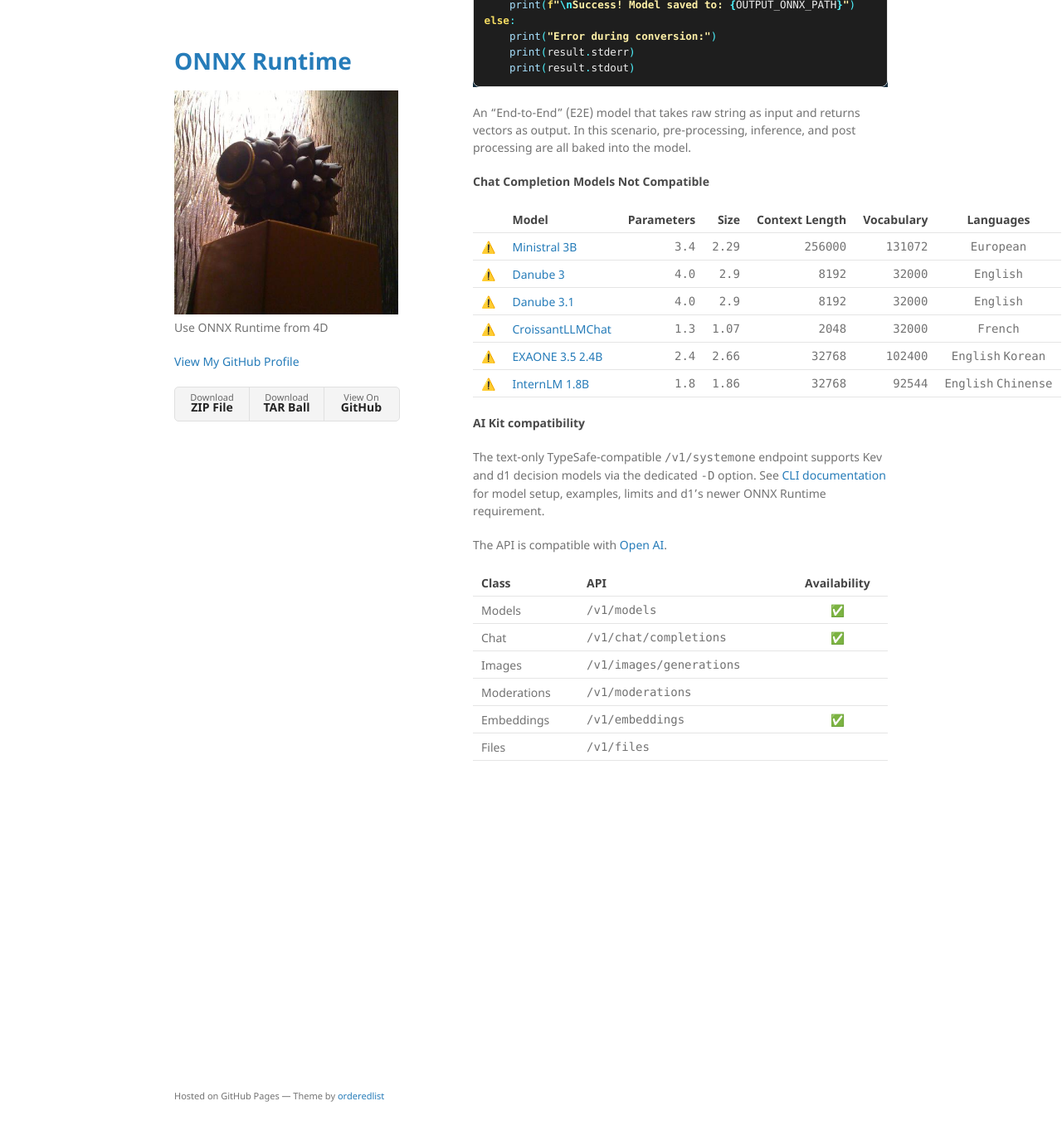
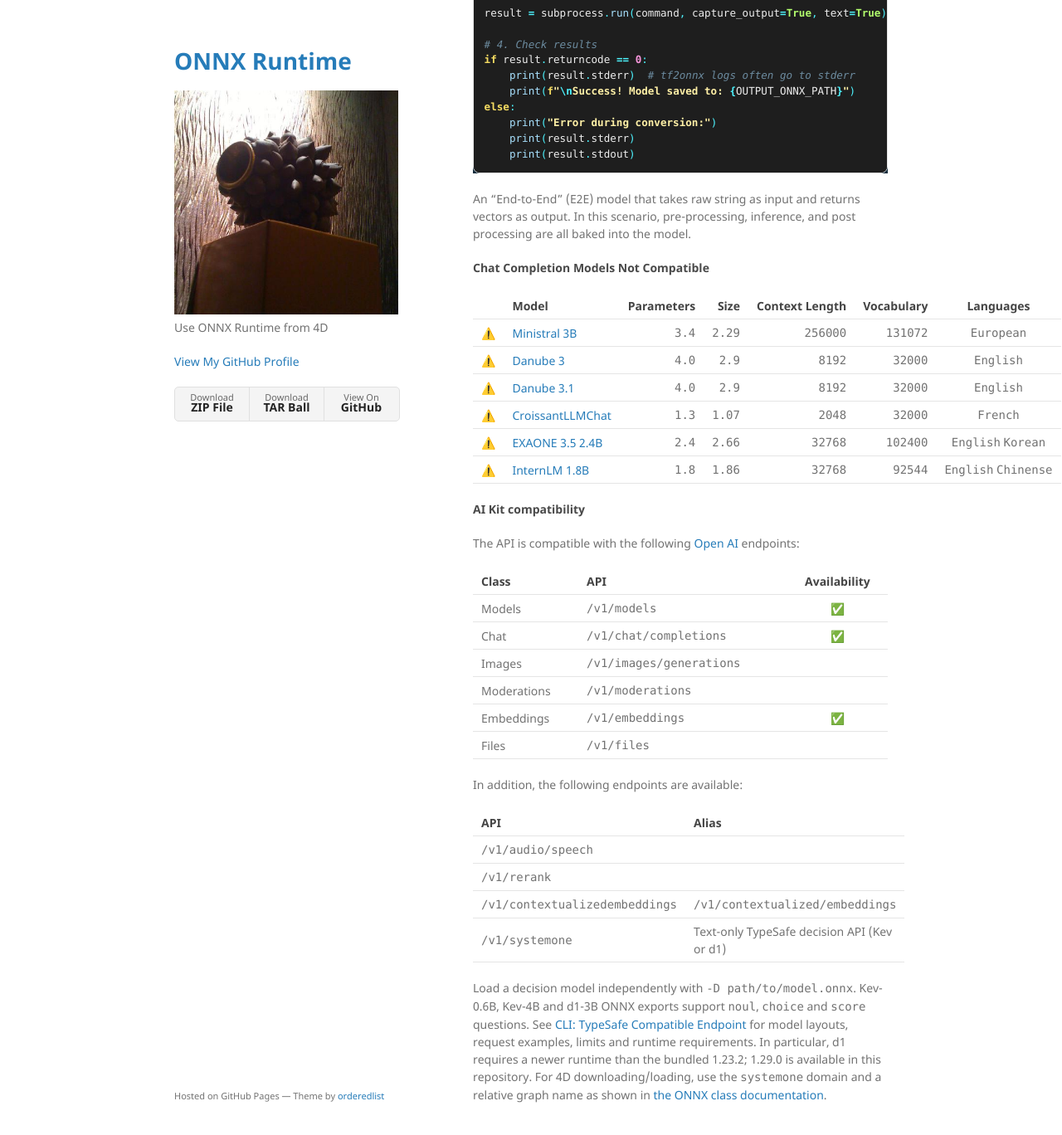
Before and after one commit to miyako/onnx-genai, a Jekyll site: the page built from index.md, in a window 1280 px wide and 1400 px high, scrolled down 6435 px. Shown: the top 1368 px of the window at 83% size. Built offline with Jekyll 4.4.1, drawn with Linux system fonts in a browser that asks for light colours; before the commit the page ends 7422 px from its top, so only the background shows below that; some of the changed text lies outside the part shown.

Commit message:
Sync index.md with README.md and fix 'compatible' typo
Co-authored-by: Copilot App <223556219+Copilot@users.noreply.github.com>

```diff
--- a/index.md
+++ b/index.md
@@ -14,6 +14,11 @@ layout: default
 [**ONNX** (Open Neural Network eXchange)](https://github.com/onnx/onnx) is an open-source standard to represent machine learning models. It allows models trained in one framework (e.g. PyTorch) to be used in another framework (e.g. TensorFlow) with native hardware acceleration (NVIDIA, AMD, Intel, Apple Silicon, Qualcomm).
 
 > The inference engine used in this component is configured to primarily run on CPU cores, for maximum compatibility.
+
+ONNX Runtime **1.29.0** is bundled for macOS universal and Windows x64/ARM64.
+The runtime's macOS deployment target is 13.3; other dependencies may require a
+newer macOS version. See [build instructions](build.md) for runtime provenance
+and replacement workflows.
 
 #### Quantisation
 
@@ -338,12 +343,7 @@ An "End-to-End" (E2E) model that takes raw string as input and returns vectors a
 
 #### AI Kit compatibility
 
-The text-only TypeSafe-compatible `/v1/systemone` endpoint supports Kev and d1
-decision models via the dedicated `-D` option. See
-[CLI documentation](CLI.md#typesafe-compatible-endpoint) for model setup, examples,
-limits and d1's newer ONNX Runtime requirement.
-
-The API is compatible with [Open AI](https://platform.openai.com/docs/api-reference/embeddings).
+The API is compatible with the following [Open AI](https://platform.openai.com/docs/api-reference/) endpoints:
 
 |Class|API|Availability|
 |-|-|:-:|
@@ -353,3 +353,20 @@ The API is compatible with [Open AI](https://platform.openai.com/docs/api-refere
 |Moderations|`/v1/moderations`||
 |Embeddings|`/v1/embeddings`|✅|
 |Files|`/v1/files`||
+
+In addition, the following endpoints are available:
+
+|API|Alias|
+|-|-|
+|`/v1/audio/speech`|
+|`/v1/rerank`||
+|`/v1/contextualizedembeddings`|`/v1/contextualized/embeddings`
+|`/v1/systemone`|Text-only TypeSafe decision API (Kev or d1)|
+
+Load a decision model independently with `-D path/to/model.onnx`. Kev-0.6B,
+Kev-4B and d1-3B ONNX exports support `noul`, `choice` and `score` questions.
+See [CLI: TypeSafe Compatible Endpoint](CLI.md#typesafe-compatible-endpoint) for
+model layouts, request examples, limits and runtime requirements. In particular,
+d1 requires a newer runtime than the bundled 1.23.2; 1.29.0 is available in this
+repository. For 4D downloading/loading, use the `systemone` domain and a relative
+graph name as shown in [the ONNX class documentation](onnx-genai/Documentation/Classes/ONNX.md).
```
Also changed, not shown: README.md.
